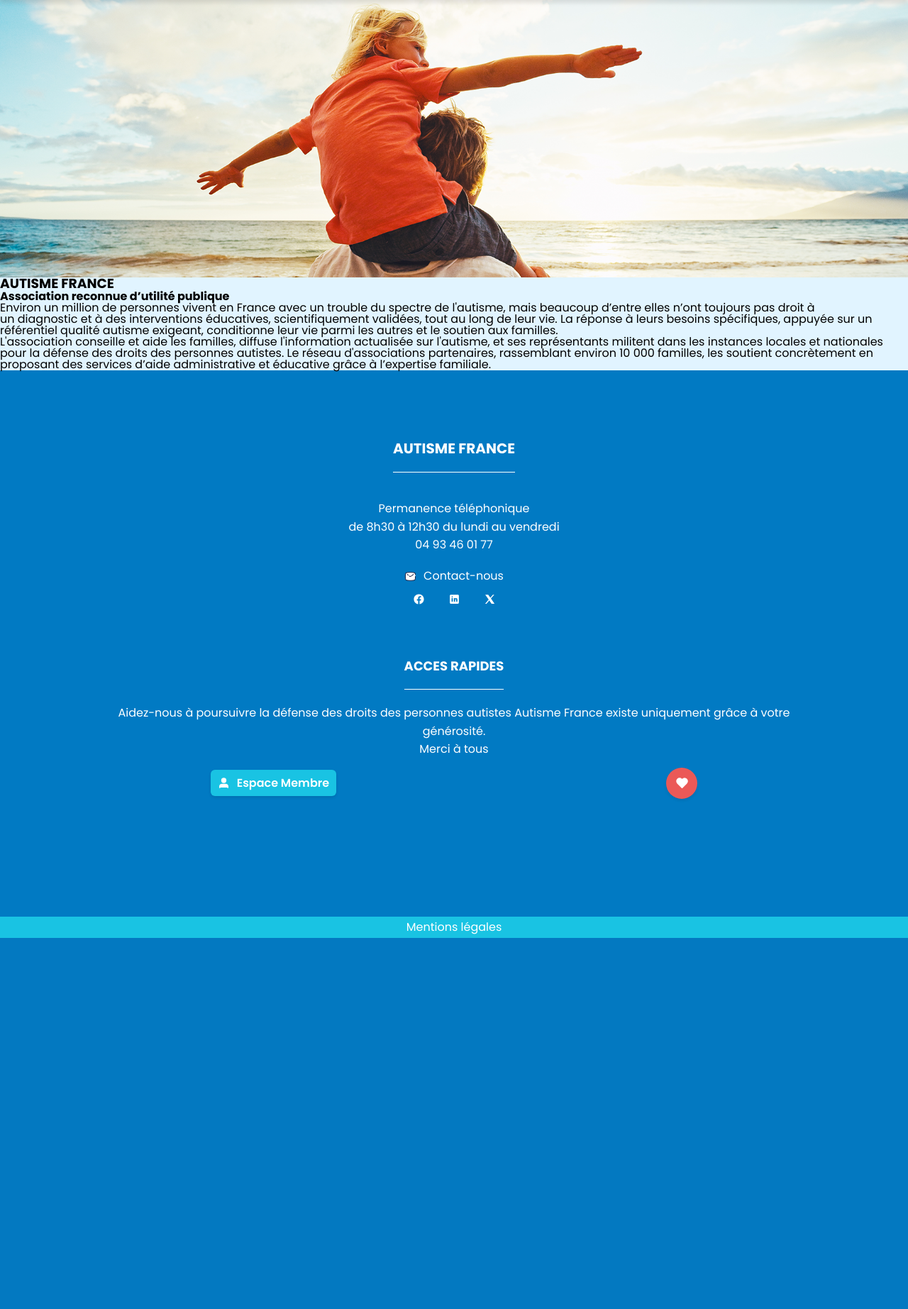
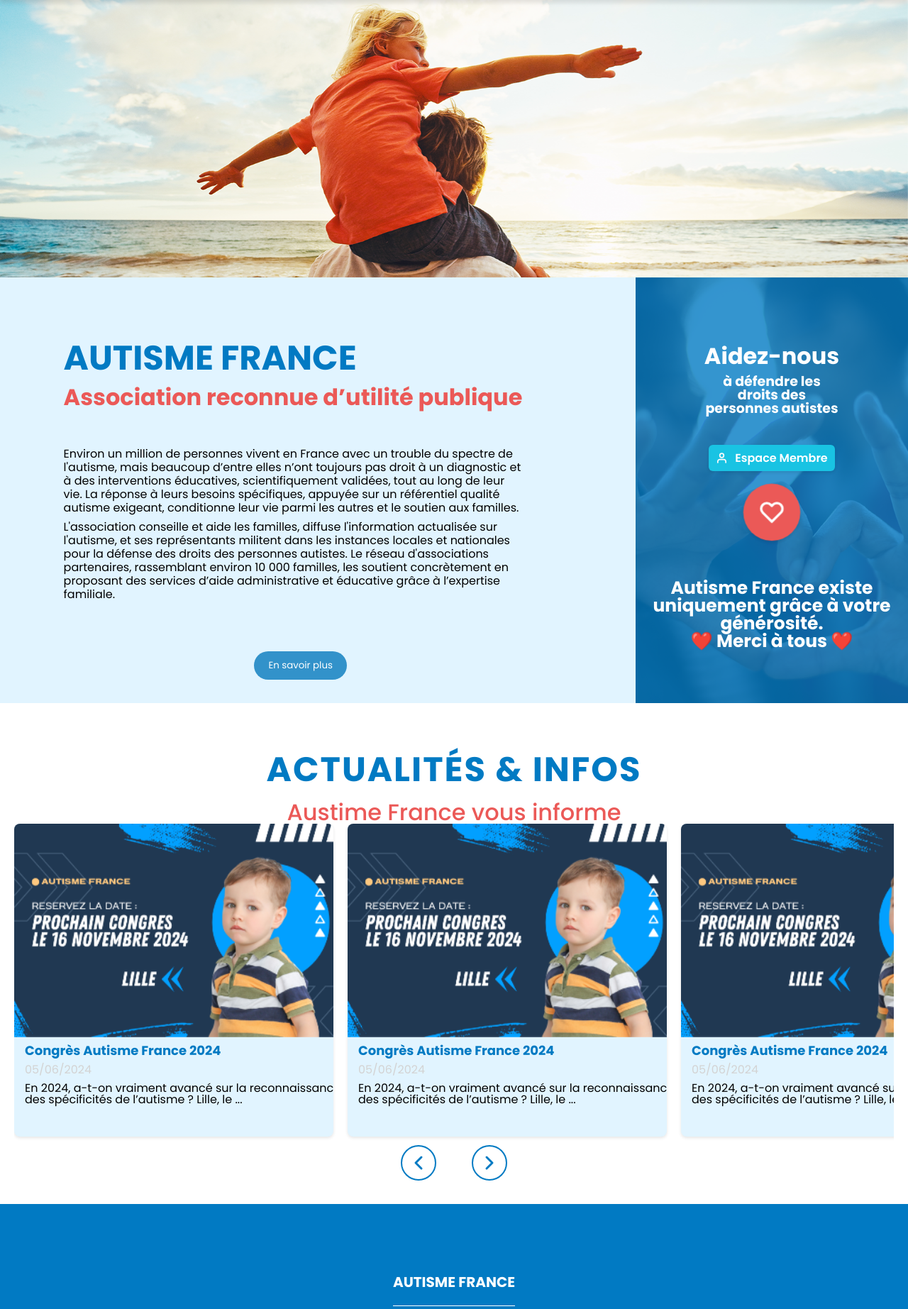
Before and after one commit to Ychnightder/SAE_WEB_2024, a PHP site: page / in a window 1280 px wide. Shown: the part 80-1925 px from the top of the page at 71% size. Before the commit the page ends 1402 px from the top, so only its background shows below. Run offline with PHP 8.4, Linux system fonts and the light colour scheme.

Commit message:
debut AC

```diff
--- /dev/null
+++ b/Accueil/accueil.js
@@ -0,0 +1 @@
+import { Cards } from "../Accueil/data.js";
--- a/accueil.css
+++ b/accueil.css
@@ -1,11 +1,5 @@
-#imgAccueil {
+.section-banniere {
   width: 100%;
-  position: sticky;
-  background-image: url("Accueil/slider.png");
-}
-.section {
-  width: 100%;
-  background: #4a926e;
   position: sticky;
   z-index: -20;
   top: 0;
@@ -14,6 +8,291 @@
   justify-content: center;
 }
 
-.sectionPar {
+.banniere {
+  width: 100%;
+}
+
+.main-presentation {
+  width: 100%;
+  position: sticky;
+  z-index: 20;
+  top: 0;
+  display: grid;
+  grid-template-columns: 70% 30%;
   background: #e1f4ff;
+  height: 600px;
 }
+.main-presentation .wrapper-main-presentation {
+  width: 100%;
+  display: flex;
+  flex-direction: column;
+  align-items: center;
+}
+.presentation-header {
+  width: 100%;
+  max-width: 80%;
+  display: flex;
+  flex-direction: column;
+  justify-content: center;
+  margin-top: 90px;
+  margin-bottom: 50px;
+}
+.presentation-header .title {
+  color: #017ac3;
+  font-size: 48px;
+  font-weight: bold;
+  margin-bottom: 15px;
+}
+.presentation-header .subtitle {
+  font-size: 32px;
+  font-weight: bold;
+  color: #eb5957;
+}
+.presentation-content {
+  width: 100%;
+  max-width: 80%;
+  display: flex;
+  flex-direction: column;
+  justify-content: space-around;
+  height: 225px;
+  margin-bottom: 67px;
+}
+.presentation-content .description {
+  width: 100%;
+  max-width: 90%;
+  text-align: left;
+  line-height: 1.2;
+  font-size: 16px;
+}
+.btn-div {
+  width: 20%;
+}
+.btn-div button {
+  padding: 10px 20px;
+  border-radius: 100px;
+  background: #3292ca;
+  transition: color 0.3s ease-out;
+  color: white;
+  cursor: pointer;
+}
+.btn-div button a {
+  color: white;
+  cursor: pointer;
+}
+.main-presentation .wrapper-main-img {
+  background: url("./assets/Accueil/bh_heart.png") no-repeat;
+  background-size: cover;
+  width: 100%;
+  color: white;
+  display: flex;
+  flex-direction: column;
+  align-items: center;
+}
+.cta-header {
+  width: 100%;
+  max-width: 50%;
+  display: flex;
+  align-items: center;
+  justify-content: center;
+  flex-direction: column;
+  margin-top: 95px;
+  text-align: center;
+  margin-bottom: 42px;
+}
+.cta-header .cta-title {
+  font-size: 32px;
+  font-weight: bold;
+  margin-bottom: 10px;
+}
+.cta-header .cta-subtitle {
+  font-size: 19px;
+}
+.cta-buttons-main {
+  width: 100%;
+  max-width: 50%;
+  height: 130px;
+  display: flex;
+  align-items: center;
+  justify-content: space-between;
+  flex-direction: column;
+  margin-bottom: 59px;
+}
+
+.cta-buttons-main .member-button-main {
+  font-size: 1rem;
+  font-weight: 600;
+  color: white;
+  background-color: #19c3e3;
+  padding: 0.625rem;
+  border-radius: 0.375rem;
+  box-shadow: 0 2px 4px rgba(0, 0, 0, 0.1);
+  text-decoration: none;
+  transition: background-color 0.3s ease;
+  display: flex;
+  align-items: center;
+}
+
+.member-button-main:hover {
+  background-color: #0ea5e9;
+}
+.cta-buttons-main .heart-button-main {
+  width: 70px;
+  height: 70px;
+  background-color: #eb5957; /*India Red  */
+  border-radius: 50%;
+  display: flex;
+  justify-content: center;
+  align-items: center;
+  box-shadow: 0 2px 4px rgba(0, 0, 0, 0.1);
+  transition: background-color 0.3s ease;
+  position: relative;
+  overflow: visible;
+  animation: pulse 0.5s infinite alternate;
+}
+
+.heart-button-main::after {
+  content: "Donation";
+  position: absolute;
+  top: 80px; /* Position en dehors du bouton initialement */
+  opacity: 0;
+  white-space: nowrap;
+  background-color: #fff;
+  color: #eb5957;
+  padding: 0.25rem 0.5rem;
+  border-radius: 5px;
+  box-shadow: 0 2px 4px rgba(0, 0, 0, 0.1);
+  transition:
+    opacity 0.4s ease,
+    transform 0.4s ease;
+  transform: translateY(-20px);
+}
+
+.heart-button-main:hover::after {
+  opacity: 1;
+  transform: translateY(0);
+}
+.heart-button-main:hover {
+  background-color: #f87171;
+  animation: pulse 0.5s infinite alternate;
+}
+
+@keyframes pulse {
+  0% {
+    transform: scale(1.1);
+  }
+  100% {
+    transform: scale(1.15);
+  }
+}
+
+.div-cta-mess {
+  display: flex;
+  width: 100%;
+  max-width: 95%;
+  align-items: center;
+  text-align: center;
+  height: 100px;
+}
+.div-cta-mess .cta-message {
+  font-size: 25px;
+  font-weight: bold;
+}
+.actu-carousel {
+  width: 100%;
+  /*height: 800px;*/
+  position: sticky;
+  z-index: 30;
+  top: 0;
+  display: flex;
+  align-items: center;
+  flex-direction: column;
+  background: #fff;
+  padding: 20px;
+}
+.actu-carousel .header-title {
+  width: 100%;
+  max-width: 80%;
+  margin-top: 50px;
+  display: flex;
+  align-items: center;
+  justify-content: center;
+  flex-direction: column;
+}
+.header-title .title {
+  font-size: 48px;
+  color: #017ac3;
+  letter-spacing: 2px;
+  margin-bottom: 20px;
+}
+.header-title .subtitle {
+  font-size: 32px;
+  font-weight: 500;
+  color: #eb5957;
+}
+
+.wrapper-carousel {
+  width: 100%;
+  position: relative;
+  margin: 0 auto;
+  overflow: hidden;
+}
+
+.carousel {
+  display: flex;
+  scroll-behavior: smooth;
+  gap: 20px;
+
+  transition: transform 0.5s ease-out;
+}
+
+.card {
+  flex: 0 0 auto;
+  width: 450px;
+  border-radius: 8px;
+  overflow: hidden;
+  background: #e1f4ff;
+  box-shadow: 0 2px 4px rgba(0, 0, 0, 0.1);
+}
+.card img {
+  width: 100%;
+  height: auto;
+  display: block;
+}
+.card .card-content {
+  width: 100%;
+  height: 120px;
+  border-radius: 8px;
+  margin: 10px 15px;
+}
+.card-title {
+  font-size: 18px;
+  color: #017ac3;
+  margin-bottom: 10px;
+}
+.card-date {
+  color: lightgray;
+  margin-bottom: 10px;
+}
+.card-description {
+  color: black;
+}
+
+.carousel-nav {
+  width: 100%;
+  display: flex;
+  align-items: center;
+  justify-content: center;
+  height: 75px;
+}
+.carousel-nav button {
+  margin: 25px;
+  border: 2px solid #017ac3;
+  display: flex;
+  align-items: center;
+  justify-content: center;
+  height: 50px;
+  width: 50px;
+  border-radius: 50%;
+  background: none;
+  cursor: pointer;
+}
--- a/index.html
+++ b/index.html
@@ -9,35 +9,272 @@
     <link rel="stylesheet" href="shared-css/footer.css" />
     <link rel="stylesheet" href="accueil.css" />
     <script src="shared-js/load-components.js" defer type="module"></script>
+    <script src="Accueil/accueil.js" defer type="module"></script>
     <title>Accueil | Autisme France</title>
   </head>
   <body>
     <div id="header-placeholder"></div>
 
-    <section class="section">
-      <img id="imgAccueil" src="./Accueil/slider.png" />
+    <section class="section-banniere">
+      <img class="banniere" src="./Accueil/slider.png" />
     </section>
-    <div class="sectionPar">
-      <h3>AUTISME FRANCE</h3>
-      <h4>Association reconnue d’utilité publique</h4>
-      <p>
-        Environ un million de personnes vivent en France avec un trouble du
-        spectre de l'autisme, mais beaucoup d’entre elles n’ont toujours pas
-        droit à un diagnostic et à des interventions éducatives,
-        scientifiquement validées, tout au long de leur vie. La réponse à
-        leurs besoins spécifiques, appuyée sur un référentiel qualité autisme
-        exigeant, conditionne leur vie parmi les autres et le soutien aux
-        familles.
-      </p>
-      <p>
-        L'association conseille et aide les familles, diffuse l'information
-        actualisée sur l'autisme, et ses représentants militent dans les
-        instances locales et nationales pour la défense des droits des personnes
-        autistes. Le réseau d'associations partenaires, rassemblant environ 10
-        000 familles, les soutient concrètement en proposant des services d’aide
-        administrative et éducative grâce à l’expertise familiale.
-      </p>
-    </div>
+    <main class="main-presentation">
+      <div class="wrapper-main-presentation">
+        <div class="presentation-header">
+          <h3 class="title">AUTISME FRANCE</h3>
+          <h4 class="subtitle">Association reconnue d’utilité publique</h4>
+        </div>
+        <div class="presentation-content">
+          <p class="description">
+            Environ un million de personnes vivent en France avec un trouble du
+            spectre de l'autisme, mais beaucoup d’entre elles n’ont toujours pas
+            droit à un diagnostic et à des interventions éducatives,
+            scientifiquement validées, tout au long de leur vie. La réponse à
+            leurs besoins spécifiques, appuyée sur un référentiel qualité
+            autisme exigeant, conditionne leur vie parmi les autres et le
+            soutien aux familles.
+          </p>
+          <p class="description">
+            L'association conseille et aide les familles, diffuse l'information
+            actualisée sur l'autisme, et ses représentants militent dans les
+            instances locales et nationales pour la défense des droits des
+            personnes autistes. Le réseau d'associations partenaires,
+            rassemblant environ 10 000 familles, les soutient concrètement en
+            proposant des services d’aide administrative et éducative grâce à
+            l’expertise familiale.
+          </p>
+        </div>
+        <div class="btn-div">
+          <button><a href="#">En savoir plus</a></button>
+        </div>
+      </div>
+      <div class="wrapper-main-img">
+        <div class="cta-header">
+          <h2 class="cta-title">Aidez-nous</h2>
+          <h4 class="cta-subtitle">
+            à défendre les droits des personnes autistes
+          </h4>
+        </div>
+
+        <div class="cta-buttons-main">
+          <a
+            href="./adhesion-connexion/adhesion-connexion.html"
+            class="member-button-main"
+          >
+            <svg
+              class="member-icon"
+              width="17"
+              height="17"
+              viewBox="0 0 16 16"
+              fill="none"
+              xmlns="http://www.w3.org/2000/svg"
+            >
+              <path
+                d="M13.3334 14V12.6667C13.3334 11.9594 13.0525 11.2811 12.5524 10.781C12.0523 10.281 11.374 10 10.6667 10H5.33341C4.62617 10 3.94789 10.281 3.4478 10.781C2.9477 11.2811 2.66675 11.9594 2.66675 12.6667V14M10.6667 4.66667C10.6667 6.13943 9.47284 7.33333 8.00008 7.33333C6.52732 7.33333 5.33341 6.13943 5.33341 4.66667C5.33341 3.19391 6.52732 2 8.00008 2C9.47284 2 10.6667 3.19391 10.6667 4.66667Z"
+                stroke="#FFFAFA"
+                stroke-width="1.6"
+                stroke-linecap="round"
+                stroke-linejoin="round"
+              />
+            </svg>
+            Espace Membre
+          </a>
+
+          <a href="./don/don.html" class="heart-button-main">
+            <svg
+              width="30"
+              height="30"
+              viewBox="0 0 16 16"
+              fill="none"
+              xmlns="http://www.w3.org/2000/svg"
+            >
+              <path
+                d="M13.8933 3.07333C13.5528 2.73267 13.1485 2.46243 12.7036 2.27805C12.2586 2.09368 11.7817 1.99878 11.3 1.99878C10.8183 1.99878 10.3414 2.09368 9.89643 2.27805C9.45146 2.46243 9.04717 2.73267 8.70667 3.07333L8 3.78L7.29333 3.07333C6.60554 2.38554 5.67269 1.99914 4.7 1.99914C3.72731 1.99914 2.79446 2.38554 2.10666 3.07333C1.41887 3.76112 1.03247 4.69397 1.03247 5.66666C1.03247 6.63935 1.41887 7.5722 2.10666 8.26L8 14.1533L13.8933 8.26C14.234 7.91949 14.5042 7.51521 14.6886 7.07023C14.873 6.62526 14.9679 6.14832 14.9679 5.66666C14.9679 5.185 14.873 4.70807 14.6886 4.26309C14.5042 3.81812 14.234 3.41383 13.8933 3.07333Z"
+                stroke="white"
+                stroke-width="1.6"
+                stroke-linecap="round"
+                stroke-linejoin="round"
+              />
+            </svg>
+          </a>
+        </div>
+
+        <div class="div-cta-mess">
+          <h2 class="cta-message">
+            Autisme France existe uniquement grâce à votre générosité. <br />
+            ❤️ Merci à tous ❤️
+          </h2>
+        </div>
+      </div>
+    </main>
+
+    <section class="actu-carousel">
+      <div class="header-title">
+        <h5 class="title">ACTUALITÉS & INFOS</h5>
+        <h6 class="subtitle">Austime France vous informe</h6>
+      </div>
+
+      <div class="wrapper-carousel">
+        <div class="carousel">
+          <div class="card">
+            <a href="#">
+              <img
+                src="./assets/Accueil/AF-VisuelSite-Congres2024.png"
+                alt="Image descriptive"
+                class="card-image"
+              />
+              <div class="card-content">
+                <h3 class="card-title">Congrès Autisme France 2024</h3>
+                <p class="card-date">05/06/2024</p>
+                <p class="card-description">
+                  En 2024, a-t-on vraiment avancé sur la reconnaissance des
+                  spécificités de l’autisme ? Lille, le ...
+                </p>
+              </div>
+            </a>
+          </div>
+          <div class="card">
+            <a href="#">
+              <img
+                src="./assets/Accueil/AF-VisuelSite-Congres2024.png"
+                alt="Image descriptive"
+                class="card-image"
+              />
+              <div class="card-content">
+                <h3 class="card-title">Congrès Autisme France 2024</h3>
+                <p class="card-date">05/06/2024</p>
+                <p class="card-description">
+                  En 2024, a-t-on vraiment avancé sur la reconnaissance des
+                  spécificités de l’autisme ? Lille, le ...
+                </p>
+              </div>
+            </a>
+          </div>
+          <div class="card">
+            <a href="#">
+              <img
+                src="./assets/Accueil/AF-VisuelSite-Congres2024.png"
+                alt="Image descriptive"
+                class="card-image"
+              />
+              <div class="card-content">
+                <h3 class="card-title">Congrès Autisme France 2024</h3>
+                <p class="card-date">05/06/2024</p>
+                <p class="card-description">
+                  En 2024, a-t-on vraiment avancé sur la reconnaissance des
+                  spécificités de l’autisme ? Lille, le ...
+                </p>
+              </div>
+            </a>
+          </div>
+          <div class="card">
+            <a href="#">
+              <img
+                src="./assets/Accueil/AF-VisuelSite-Congres2024.png"
+                alt="Image descriptive"
+                class="card-image"
+              />
+              <div class="card-content">
+                <h3 class="card-title">Congrès Autisme France 2024</h3>
+                <p class="card-date">05/06/2024</p>
+                <p class="card-description">
+                  En 2024, a-t-on vraiment avancé sur la reconnaissance des
+                  spécificités de l’autisme ? Lille, le ...
+                </p>
+              </div>
+            </a>
+          </div>
+          <div class="card">
+            <a href="#">
+              <img
+                src="./assets/Accueil/AF-VisuelSite-Congres2024.png"
+                alt="Image descriptive"
+                class="card-image"
+              />
+              <div class="card-content">
+                <h3 class="card-title">Congrès Autisme France 2024</h3>
+                <p class="card-date">05/06/2024</p>
+                <p class="card-description">
+                  En 2024, a-t-on vraiment avancé sur la reconnaissance des
+                  spécificités de l’autisme ? Lille, le ...
+                </p>
+              </div>
+            </a>
+          </div>
+          <div class="card">
+            <a href="#">
+              <img
+                src="./assets/Accueil/AF-VisuelSite-Congres2024.png"
+                alt="Image descriptive"
+                class="card-image"
+              />
+              <div class="card-content">
+                <h3 class="card-title">Congrès Autisme France 2024</h3>
+                <p class="card-date">05/06/2024</p>
+                <p class="card-description">
+                  En 2024, a-t-on vraiment avancé sur la reconnaissance des
+                  spécificités de l’autisme ? Lille, le ...
+                </p>
+              </div>
+            </a>
+          </div>
+          <div class="card">
+            <a href="#">
+              <img
+                src="./assets/Accueil/AF-VisuelSite-Congres2024.png"
+                alt="Image descriptive"
+                class="card-image"
+              />
+              <div class="card-content">
+                <h3 class="card-title">Congrès Autisme France 2024</h3>
+                <p class="card-date">05/06/2024</p>
+                <p class="card-description">
+                  En 2024, a-t-on vraiment avancé sur la reconnaissance des
+                  spécificités de l’autisme ? Lille, le ...
+                </p>
+              </div>
+            </a>
+          </div>
+        </div>
+
+        <div class="carousel-nav">
+          <button class="prevBtn">
+            <svg
+              width="32"
+              height="32"
+              viewBox="0 0 32 32"
+              fill="none"
+              xmlns="http://www.w3.org/2000/svg"
+            >
+              <path
+                d="M20 24L12 16L20 8"
+                stroke="#017ac3"
+                stroke-width="3"
+                stroke-linecap="round"
+                stroke-linejoin="round"
+              />
+            </svg>
+          </button>
+          <button class="nextBtn">
+            <svg
+              width="32"
+              height="32"
+              viewBox="0 0 32 32"
+              fill="none"
+              xmlns="http://www.w3.org/2000/svg"
+            >
+              <path
+                d="M12 24L20 16L12 8"
+                stroke="#017ac3"
+                stroke-width="3"
+                stroke-linecap="round"
+                stroke-linejoin="round"
+              />
+            </svg>
+          </button>
+        </div>
+      </div>
+    </section>
 
     <div id="footer-placeholder"></div>
   </body>
```
Also changed, not shown: Accueil/data.js (added, +12 -0 lines), assets/Accueil/2024-JMAutisme-AF-Accueil.png (added), assets/Accueil/AF-Revue95-Couv.jpg (added), assets/Accueil/AF-Visuel-Enquete.png (added), assets/Accueil/AF-VisuelSite-Congres2024.png (added), assets/Accueil/AF-VisuelSite-Solutions.png (added), assets/Accueil/AF-VisuelSite.2024.04.png (added), assets/Accueil/bh_heart.png (added).
